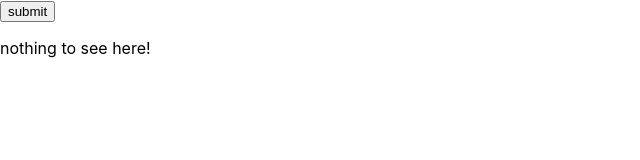
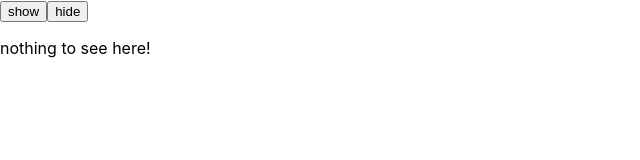
Before and after one commit to kwlahr/react-weather-app, a React (Create React App) app in the folder client/: page / in a window 1280 px wide. Shown: the top 160 px of the page, without its empty margins (0-640 px from the left). Built offline with nearby package versions, Linux system fonts and the light colour scheme.

Commit message:
added hideBasicData button and action

```diff
--- /dev/null
+++ b/client/src/actions/hideBasicData.js
@@ -0,0 +1,5 @@
+export const hideBasicData = () => {
+    return{
+        type: 'hideBasicData'
+    };
+};
--- a/client/src/components/InputForm/index.js
+++ b/client/src/components/InputForm/index.js
@@ -1,12 +1,14 @@
 import React from "react";
 import { useDispatch } from "react-redux";
 import { showBasicData } from "../../actions/showBasicData";
+import { hideBasicData } from "../../actions/hideBasicData";
 
 const InputForm = () => {
   const dispatch = useDispatch();
   return (
     <div>
-      <button onClick={()=> dispatch(showBasicData())}>submit</button>
+      <button onClick={()=> dispatch(showBasicData())}>show</button>
+      <button onClick={()=> dispatch(hideBasicData())}>hide</button>
     </div>
   );
 };
--- a/client/src/reducers/basicData.js
+++ b/client/src/reducers/basicData.js
@@ -2,6 +2,8 @@ const basicDataReducer = (state = false, action) => {
   switch (action.type) {
     case "showBasicData":
       return (state = true);
+    case "hideBasicData":
+      return (state = false);
     default:
       return state;
   }
```
